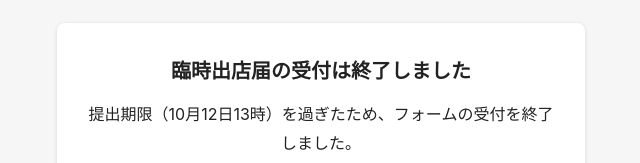
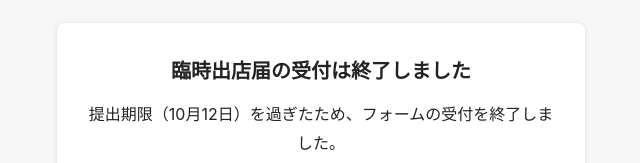
Before and after one commit to micuscertus/m16-hokenjo-form, a website: page public/closed.html in a window 1280 px wide. Shown: the part 257-420 px from the top of the page, without its empty margins (319-959 px from the left). Drawn offline with Linux system fonts and the light colour scheme.

Commit message:
受付終了画面の文言を締切の変更に合わせて修正

```diff
--- a/public/closed.html
+++ b/public/closed.html
@@ -14,7 +14,7 @@ p{line-height:1.8;margin:8px 0}
 <body>
 <div class="box">
 <h1>臨時出店届の受付は終了しました</h1>
-<p>提出期限（10月12日13時）を過ぎたため、フォームの受付を終了しました。</p>
+<p>提出期限（10月12日）を過ぎたため、フォームの受付を終了しました。</p>
 <p>ご不明な点は、目黒マルシェ事務局（t@meguromarche.com）までご連絡ください。</p>
 </div>
 </body>
```
